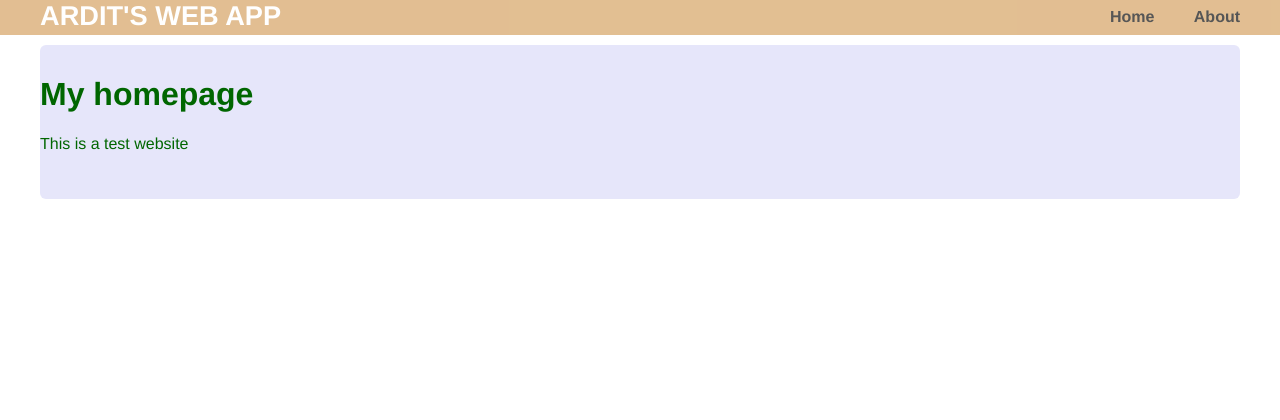
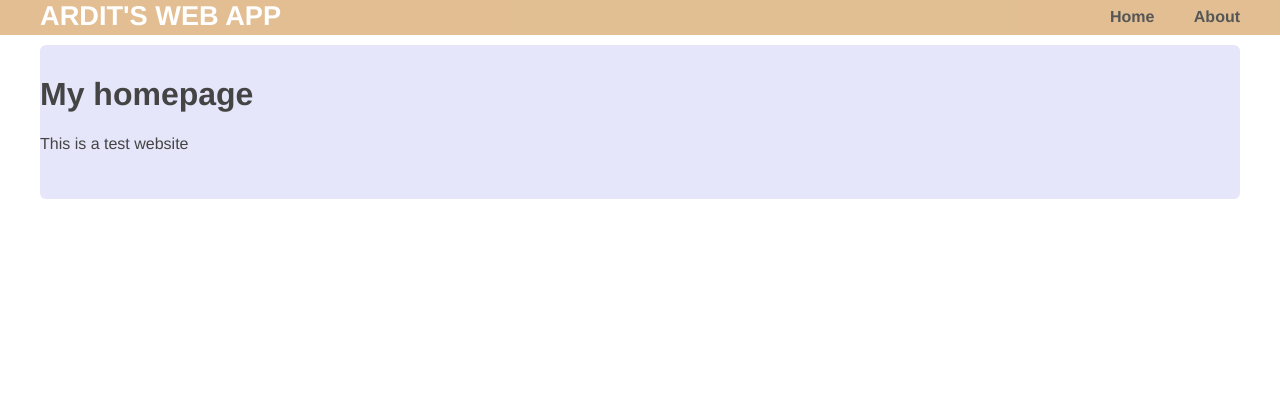
Before and after one commit to SaintClever/python_personal_website, a Flask app: page / in a window 1280 px wide. Shown: the top 420 px of the page. Run offline with Flask 2, Linux system fonts and the light colour scheme.

Commit message:
color update

```diff
--- a/static/css/main.css
+++ b/static/css/main.css
@@ -2,7 +2,7 @@ body {
   margin: 0;
   padding: 0;
   font-family: "Helvetica Neue", Helvetica, Arial, sans-serif;
-  color: #060;
+  color: #444;
 }
 
 /*
```
